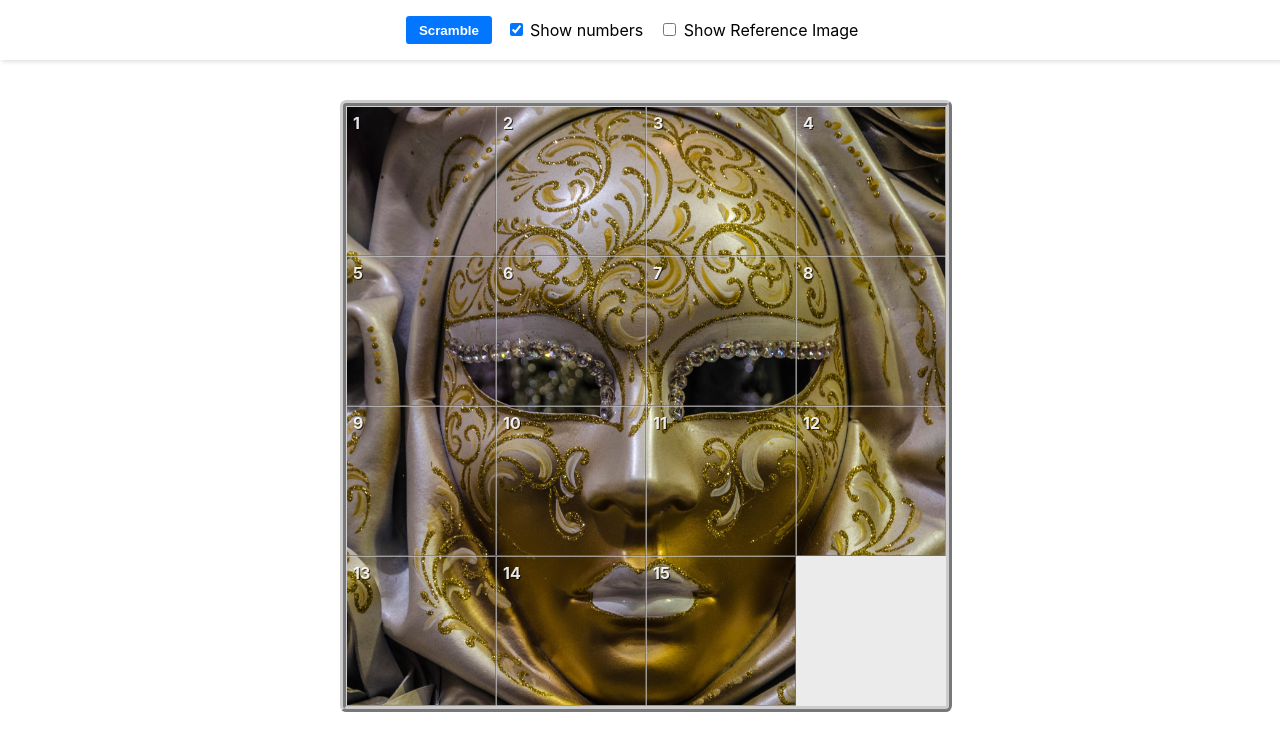
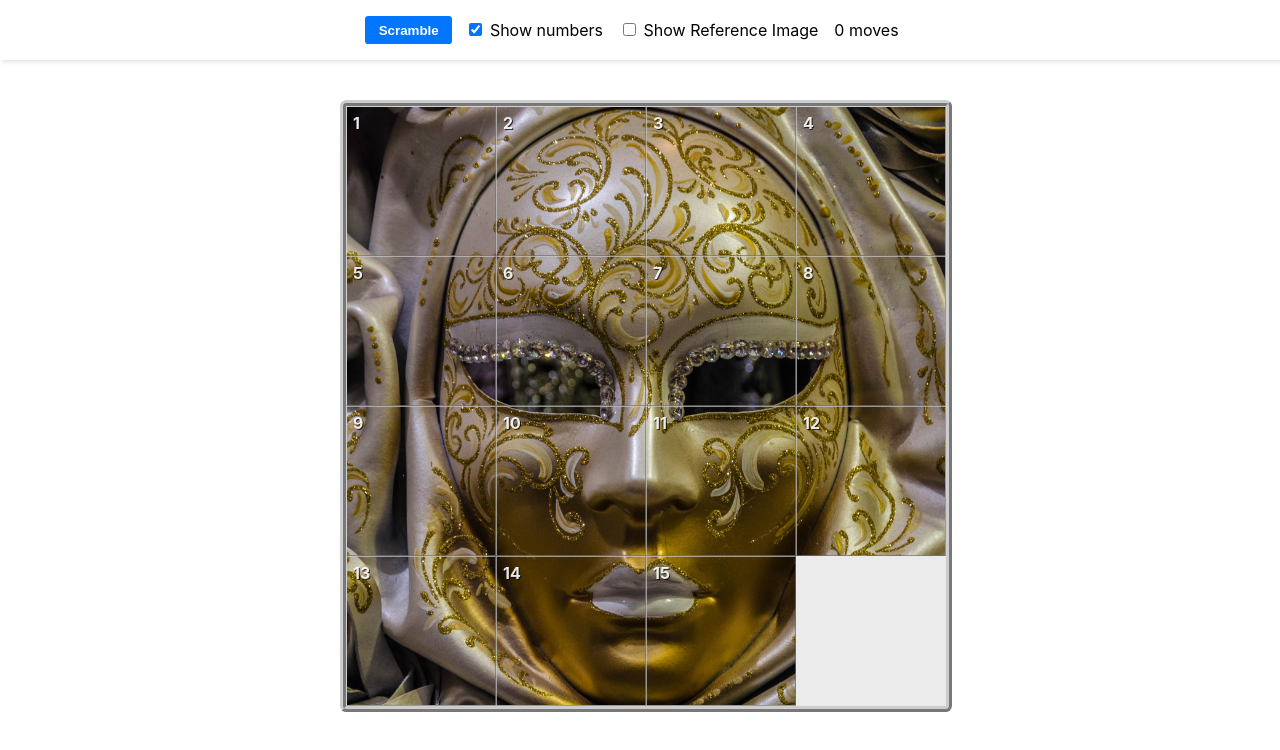
Before and after one commit to gdaws/sliderpuzzle, a React (Create React App) app: page / in a window 1280 px wide. Shown: the top 750 px of the page. Built offline with nearby package versions, Linux system fonts and the light colour scheme.

Commit message:
Pure reducer: clone board object on slide action. Display move count

```diff
--- a/src/core/puzzle.ts
+++ b/src/core/puzzle.ts
@@ -29,6 +29,10 @@ export function initBoard(size: number): Board {
   return board;
 }
 
+export function cloneBoard(board: Board): Board {
+  return {size: board.size, values: [...board.values]};
+}
+
 export function solved(board: Board): boolean {
 
   const n = board.size * board.size;
@@ -43,18 +47,18 @@ export function solved(board: Board): boolean {
   return true;
 }
 
-export function slide(board: Board, index: number): Board {
+export function slide(board: Board, index: number): boolean {
 
   const empty = findEmpty(board, index);
 
   if (empty === NO_EMPTY_SPACE) {
-    return board;
+    return false;
   }
 
   board.values[empty] = board.values[index];
   board.values[index] = 0;
 
-  return board;
+  return true;
 }
 
 function findEmpty(board: Board, index: number): number {
--- a/src/gui/components/App.tsx
+++ b/src/gui/components/App.tsx
@@ -8,9 +8,11 @@ import texture2 from '../assets/texture2.jpg';
 import Puzzle from './Puzzle';
 import './App.css';
 
+const initialState = initState(4, texture2);
+
 function App() {
 
-  const [state, dispatch] = useReducer(reducer, initState(4, texture2));
+  const [state, dispatch] = useReducer(reducer, initialState);
 
   const handleSlideRequest = (index: number) => {
     dispatch(slide(index));
@@ -39,6 +41,7 @@ function App() {
         <label><input type="checkbox" value={1} checked={state.ui.numbersVisible} onChange={toggleTileNumbersVisibility} /> Show numbers</label>
         <label><input type="checkbox" value={1} checked={state.ui.referenceImageVisible} onChange={toggleReferenceImageVisibility} /> Show Reference Image</label>
 
+        <div>{state.moves} moves</div>
       </div>
       <div className="AppBody">
         {state.ui.referenceImageVisible ? <Puzzle className="AppRefBoard" board={initBoard(state.board.size)} numbersVisible={false} backgroundImage={state.ui.boardImage} onSlide={() => {}} /> : null}
--- a/src/gui/reducer.ts
+++ b/src/gui/reducer.ts
@@ -1,4 +1,4 @@
-import { Board, initBoard, slide } from '../core/puzzle';
+import { Board, initBoard, cloneBoard, slide } from '../core/puzzle';
 
 import {
   Action,
@@ -16,6 +16,7 @@ interface UiState {
 
 interface State {
   board: Board;
+  moves: number;
   ui: UiState;
 };
 
@@ -25,6 +26,7 @@ export function initState(size: number, boardImage: string): State {
 
   return {
     board,
+    moves: 0,
     ui: {
       numbersVisible: true,
       referenceImageVisible: false,
@@ -43,7 +45,9 @@ export default function reducer(state: State, action: Action) {
     case ACTION_SHOW_REFERENCE_IMAGE:
       return {...state, ui: {...state.ui, referenceImageVisible: action.visible}};
     case ACTION_SLIDE:
-      slide(state.board, action.index);
-      return {...state};
+      const board = cloneBoard(state.board);
+      const moved = slide(board, action.index);
+      const moves = state.moves + (moved ? 1 : 0);
+      return {...state, board, moves };
   }
 }
```
